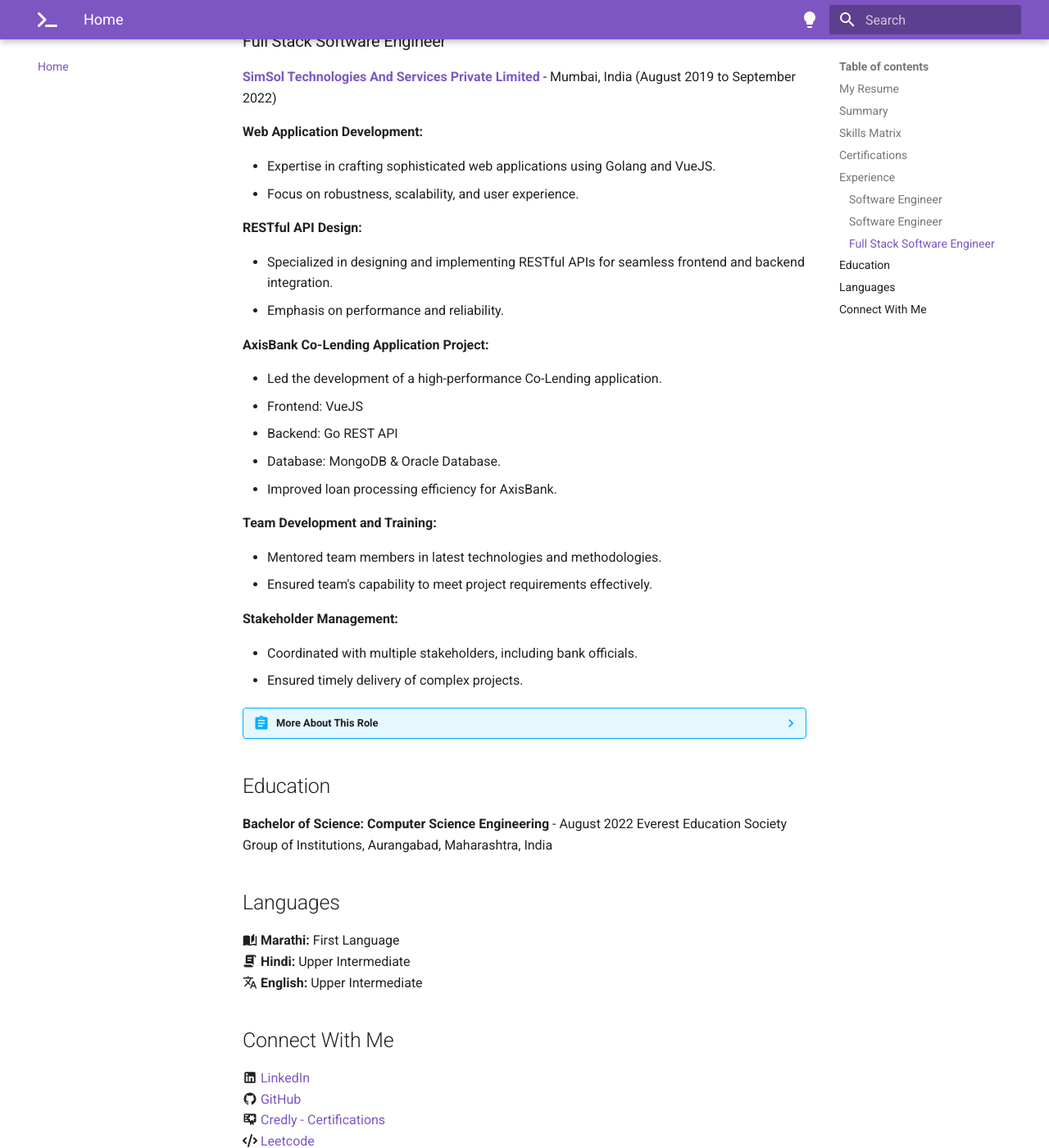
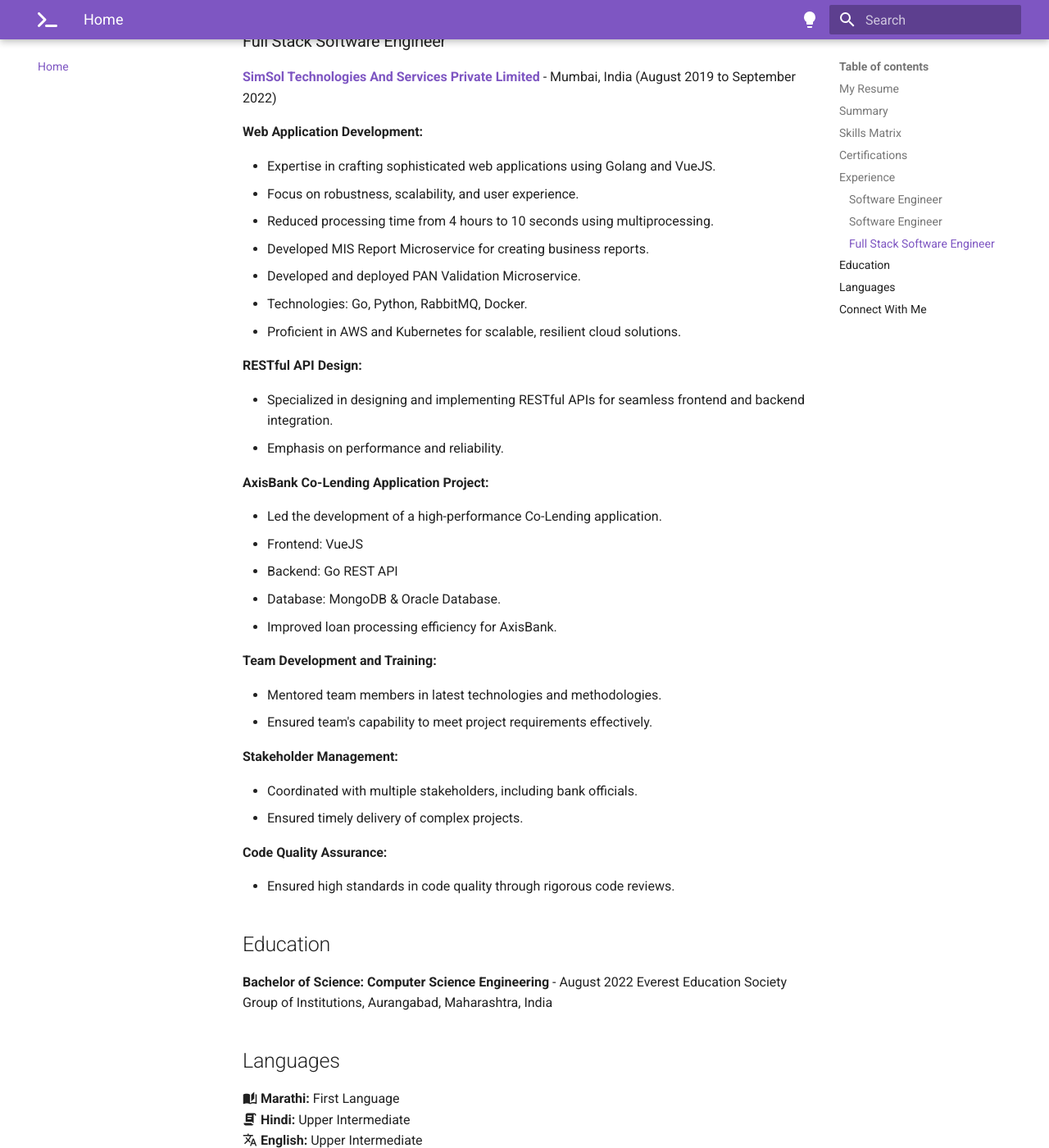
Before and after one commit to imyashkale/portfolio, an MkDocs documentation site: the page built from docs/index.md, in a window 1280 px wide and 1400 px high, scrolled down 4150 px. Shown: the whole window at 82% size. Built offline with MkDocs 1.6.1 and Material for MkDocs 9.7.7, drawn with Linux system fonts in a browser that asks for light colours; part of the change alters nothing that is shown.

Commit message:
Text Rearrangement

```diff
--- a/docs/index.md
+++ b/docs/index.md
@@ -143,6 +143,11 @@ Cisco E Services Training is exclusively accessible to Cisco employees and partn
 
 - Expertise in crafting sophisticated web applications using Golang and VueJS.
 - Focus on robustness, scalability, and user experience.
+- Reduced processing time from 4 hours to 10 seconds using          multiprocessing.
+- Developed MIS Report Microservice for creating business reports.
+- Developed and deployed PAN Validation Microservice.
+- Technologies: Go, Python, RabbitMQ, Docker.
+- Proficient in AWS and Kubernetes for scalable, resilient cloud solutions.
 
 **RESTful API Design:**
 
@@ -167,23 +172,9 @@ Cisco E Services Training is exclusively accessible to Cisco employees and partn
 - Coordinated with multiple stakeholders, including bank officials.
 - Ensured timely delivery of complex projects.
 
-??? abstract "More About This Role"
+**Code Quality Assurance:**
 
-    **Code Quality Assurance:**
-    - Ensured high standards in code quality through rigorous code reviews.
-
-    **Simpay Project:**
-    - Reduced processing time from 4 hours to 10 seconds using multiprocessing.
-
-    **SimDox Project:**
-    - Developed MIS Report Microservice for creating business reports.
-
-    **SimSMART Project:**
-    - Developed and deployed PAN Validation Microservice for AxisBank.
-    - Technologies: Go, Python, RabbitMQ, Docker.
-
-    **Technical Proficiency:**
-    - Proficient in AWS and Kubernetes for scalable, resilient cloud solutions.
+- Ensured high standards in code quality through rigorous code reviews.
 
 ## Education
 
```
